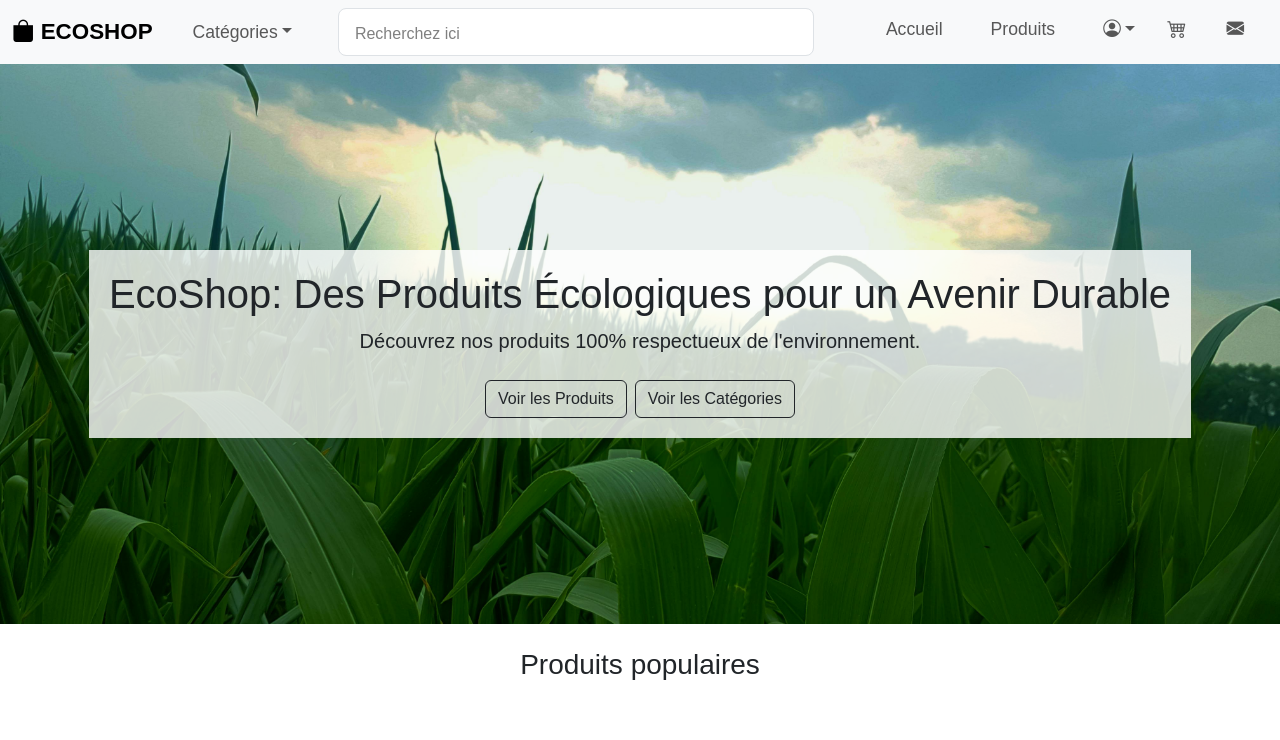
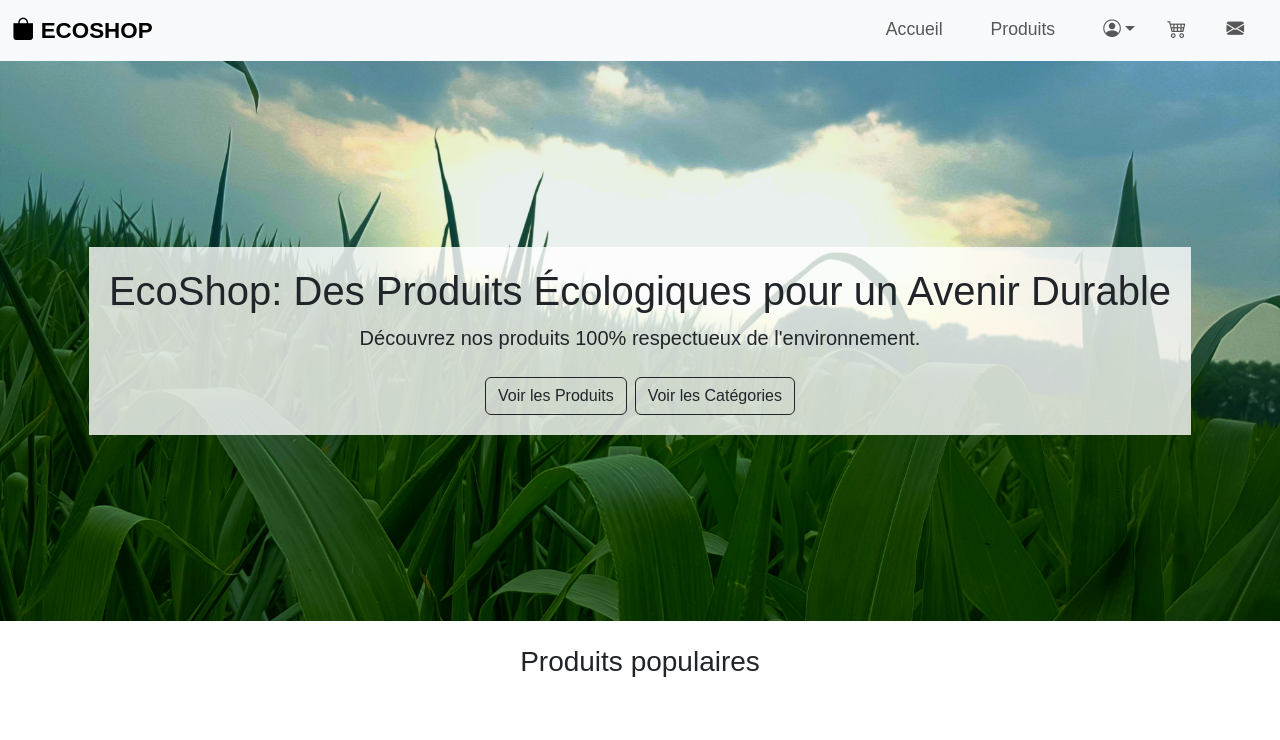
Before and after one commit to Semou98/ng-ecoshop-app, an Angular app: page / in a window 1280 px wide. Shown: the top 740 px of the page. Built offline with nearby package versions, Linux system fonts and the light colour scheme.

Commit message:
Mise à jour navbar

```diff
--- a/src/app/navbar/navbar.component.html
+++ b/src/app/navbar/navbar.component.html
@@ -11,35 +11,9 @@
             <span class="navbar-toggler-icon"></span>
         </button>
 
-        <!-- Menu déroulant Catégories -->
-        <div class="collapse navbar-collapse " id="navbarSupportedContent">
-            <ul class="navbar-nav mb-2 mb-lg-0">
-                <li class="nav-item dropdown mx-3">
-                    <!-- <div class=> -->
-                        <a class="nav-link dropdown-toggle" role="button" data-bs-toggle="dropdown" style="font-size: 1.1rem">Catégories</a>
-                        <ul class="dropdown-menu" style="font-size: 0.8rem" [class.show]="">
-                            <li *ngFor="let categorie of">
-                                <a class="dropdown-item" *ngIf="categorie !== undefined" (click)="goToCategorie()">{{ categorie}}</a>
-                            </li>
-                            <li>
-                                <a class="dropdown-item text-primary" (click)="createCategorie()">
-                                <i class="bi bi-plus-circle"></i> Ajouter une nouvelle Catégorie</a>
-                            </li>
-                        </ul>
-                    <!-- </div> -->
-                </li>
-            </ul>
-        </div>
-
         <!-- Menu -->
         <div class="collapse navbar-collapse justify-content-end" id="navbarSupportedContent">
             <ul class="navbar-nav mb-2 mb-lg-0">
-                <!-- Barre de recherche -->
-                <form class="d-flex me-5 flex-grow-1" role="search">
-                    <div class="input-group" style="width: 30rem;">
-                        <input class="form-control form-control-lg ms-1 custom-placeholder" type="search" placeholder="Recherchez ici" aria-label="Search">
-                    </div>
-                </form>
                 <!-- Acceuil -->
                 <li class="nav-item mx-3">
                     <a class="nav-link" aria-current="page" href="#" routerLinkActive="active" style="font-size: 1.1rem">Accueil</a>
```
